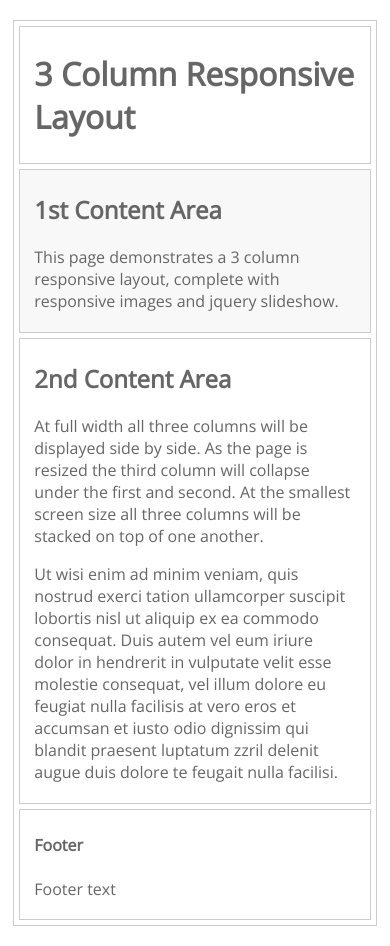
After one commit to xzela/the-oxbow, a PHP site: page /test.php in a window 390 px wide. The commit adds this page. Run offline with PHP 8.4, Linux system fonts and the light colour scheme.

Commit message:
adding test css layout

```diff
--- /dev/null
+++ b/test.php
@@ -0,0 +1,160 @@
+<html>
+<head>
+	<style>
+	@import url(http://fonts.googleapis.com/css?family=Open+Sans);
+
+	body {
+		font-family: 'Open Sans', sans-serif;
+		color: #666;
+	}
+
+	/* STRUCTURE */
+
+	#pagewrap {
+		padding: 5px;
+		width: 960px;
+		margin: 20px auto;
+	}
+	header {
+		height: 100px;
+		padding: 0 15px;
+	}
+	#content {
+		width: 290px;
+		float: left;
+		padding: 5px 15px;
+	}
+
+	#middle {
+		width: 294px; /* Account for margins + border values */
+		float: left;
+		padding: 5px 15px;
+		margin: 0px 5px 5px 5px;
+	}
+
+	#sidebar {
+		width: 270px;
+		padding: 5px 15px;
+		float: left;
+	}
+	footer {
+		clear: both;
+		padding: 0 15px;
+	}
+
+	/************************************************************************************
+	MEDIA QUERIES
+	*************************************************************************************/
+	/* for 980px or less */
+	@media screen and (max-width: 980px) {
+
+		#pagewrap {
+			width: 94%;
+		}
+		#content {
+			width: 41%;
+			padding: 1% 4%;
+		}
+		#middle {
+			width: 41%;
+			padding: 1% 4%;
+			margin: 0px 0px 5px 5px;
+			float: right;
+		}
+
+		#sidebar {
+			clear: both;
+			padding: 1% 4%;
+			width: auto;
+			float: none;
+		}
+
+		header, footer {
+			padding: 1% 4%;
+		}
+	}
+
+	/* for 700px or less */
+	@media screen and (max-width: 600px) {
+
+		#content {
+			width: auto;
+			float: none;
+		}
+
+		#middle {
+			width: auto;
+			float: none;
+			margin-left: 0px;
+		}
+
+		#sidebar {
+			width: auto;
+			float: none;
+		}
+
+	}
+
+	/* for 480px or less */
+	@media screen and (max-width: 480px) {
+
+		header {
+			height: auto;
+		}
+		h1 {
+			font-size: 2em;
+		}
+		#sidebar {
+			display: none;
+		}
+
+	}
+
+	#content {
+		background: #f8f8f8;
+	}
+	#sidebar {
+		background: #f0efef;
+	}
+	header, #content, #middle, #sidebar {
+		margin-bottom: 5px;
+	}
+
+	#pagewrap, header, #content, #middle, #sidebar, footer {
+		border: solid 1px #ccc;
+	}
+	</style>
+</head>
+<body>
+<div id="pagewrap">
+
+	<header>
+		<h1>3 Column Responsive Layout</h1>
+	</header>
+
+	<section id="content">
+		<h2>1st Content Area</h2>
+		<p>This page demonstrates a 3 column responsive layout, complete with responsive images and jquery slideshow.</p>
+	</section>
+
+	<section id="middle">
+		<h2>2nd Content Area</h2>
+		<p>At full width all three columns will be displayed side by side. As the page is resized the third column will collapse under the first and second. At the smallest screen size all three columns will be stacked on top of one another.</p>
+		<p>Ut wisi enim ad minim veniam, quis nostrud exerci tation ullamcorper suscipit lobortis nisl ut aliquip ex ea commodo consequat. Duis autem vel eum iriure dolor in hendrerit in vulputate velit esse molestie consequat, vel illum dolore eu feugiat nulla facilisis at vero eros et accumsan et iusto odio dignissim qui blandit praesent luptatum zzril delenit augue duis dolore te feugait nulla facilisi.</p>
+	</section>
+
+	<aside id="sidebar">
+		<h2>3rd Content Area</h2>
+		<p>Eodem modo typi, qui nunc nobis videntur parum clari, fiant sollemnes in futurum.</p>
+		<p>Lorem ipsum dolor sit amet, consectetuer adipiscing elit, sed diam nonummy nibh euismod tincidunt ut laoreet dolore magna aliquam erat volutpat.</p>
+		<p>Eodem modo typi, qui nunc nobis videntur parum clari, fiant sollemnes in futurum.</p>
+	</aside>
+
+	<footer>
+		<h4>Footer</h4>
+		<p>Footer text</p>
+	</footer>
+
+</div>
+</body>
+</html>
```
Also changed, not shown: assets/css/main.css (+6 -2 lines).
